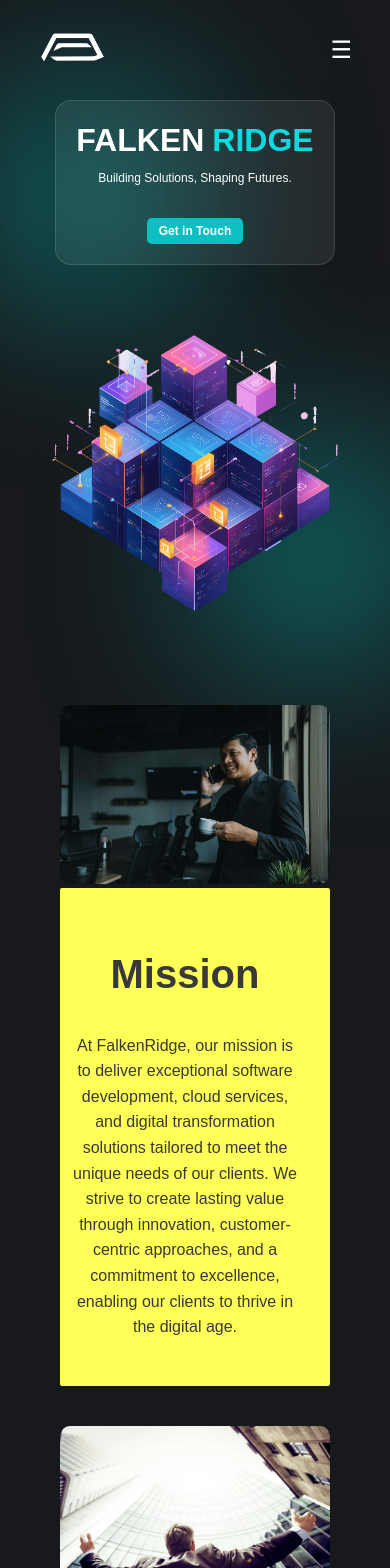
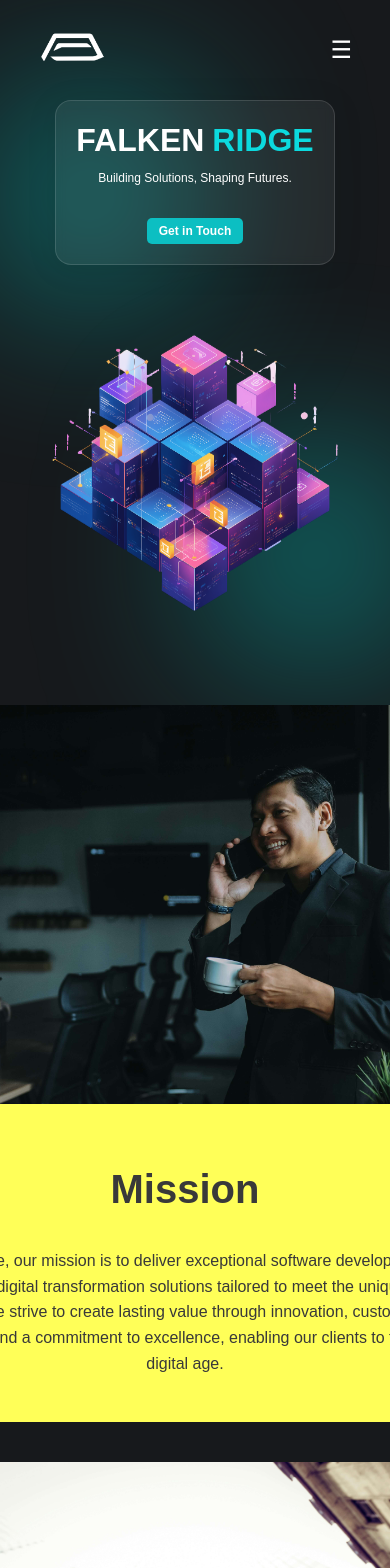
Before and after one commit to naayifmuhammad/FalkenRidge, a React (Create React App) app: page / in a window 390 px wide. Shown: the top 1568 px of the page. Built offline with nearby package versions, Linux system fonts and the light colour scheme; what smooth-scroll would draw is missing.

Commit message:
Minor tweak to mission and vision

```diff
--- a/src/components/Contact.css
+++ b/src/components/Contact.css
@@ -18,7 +18,7 @@
 }
 
 .contact .left .contact-intro h1{
-    font-size: clamp(2rem, 4rem, 3rem);
+    font-size: clamp(2rem, 3rem, 5vw);
     text-wrap: nowrap;
     margin-bottom: 0;
     padding-bottom: 0;
@@ -67,14 +67,17 @@
 
   .btn-primary {
     background-color: var(--button-bg);
-    width: 30rem;
+    width: 300px;
     margin-top: 20px;
     color: #fff;
     border-radius: 15px;
+    transition: width 0.5s ease-in-out;
   }
 
   .btn-primary:hover {
     background-color: var(--button-hover-bg);
+    transform: translateX(10px);
+    transition: all 0.3s ease-in-out;
   }
 
   .form-control::placeholder {
@@ -95,9 +98,6 @@
         font-size: 1rem;
     }
 
-    .right.item .btn-primary{
-        width: 20rem;
-    }
 
     .right.item h1{
         font-size: 2rem;
--- a/src/components/MissionAndVision.css
+++ b/src/components/MissionAndVision.css
@@ -27,23 +27,25 @@
 }
 
 .mission, .vision {
-  height: 100vh;
   display: flex;
   justify-content: center;
   align-items: center;
   border-radius: 10px;
   gap: 0;
+  box-sizing: border-box;
 }
 
 .mission-image, .vision-image {
   flex: 1;
   max-width: 100%;
+  display: flex;
   position: relative;
+  justify-content: flex-end;
 
 }
 
 .mission-image img, .vision-image img {
-  max-width: 100%;
+  width: clamp(200px,600px,100%);
   border-radius: 10px;
   z-index: 1;
   padding: 0;
@@ -51,12 +53,12 @@
 
 .mission-text, .vision-text {
   background-color: rgb(255, 255, 88);
+  margin-top: 10%;
   padding: 20px;
   border-radius: 5px;
-  max-width: 40%;
+  width: clamp(500px,600px,700px);
   padding-left: 5%;
   color: var(--text-black);
-  transform: translate(0%,50%);
 }
 
 .mission-text h2, .mission-text p {
@@ -87,13 +89,13 @@
   .mission-image, .vision-image {
     max-width: 100%;
     margin-bottom: 10px; /* Reduced margin to bring elements closer */
+    justify-content: center;
   }
 
   .mission-text, .vision-text {
     background-color: rgb(255, 255, 88);
     padding: 20px;
     border-radius: 2px;
-    max-width: 100%;
     padding-left: 0;
     color: var(--text-black);
     transform: none; /* Reset transform for small screens */
```
